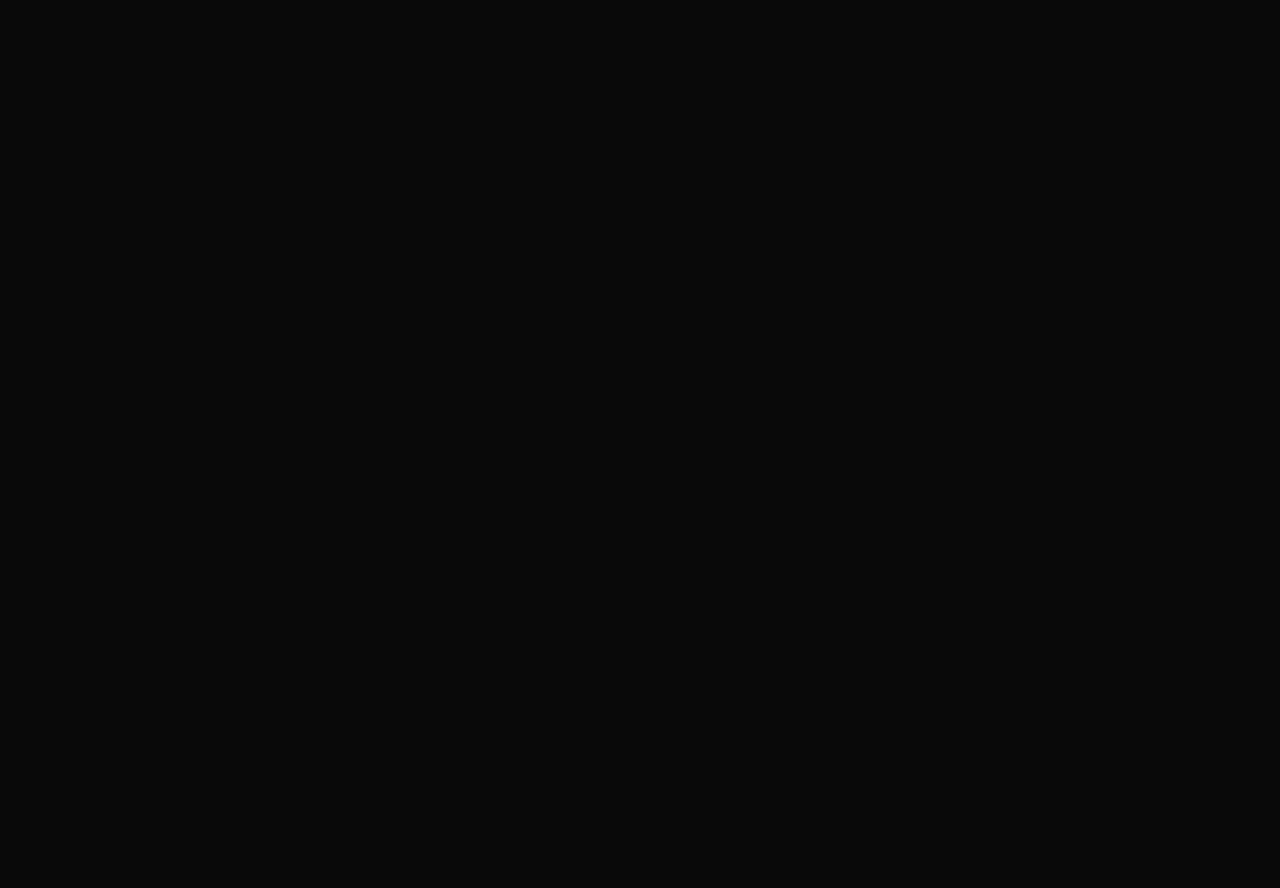
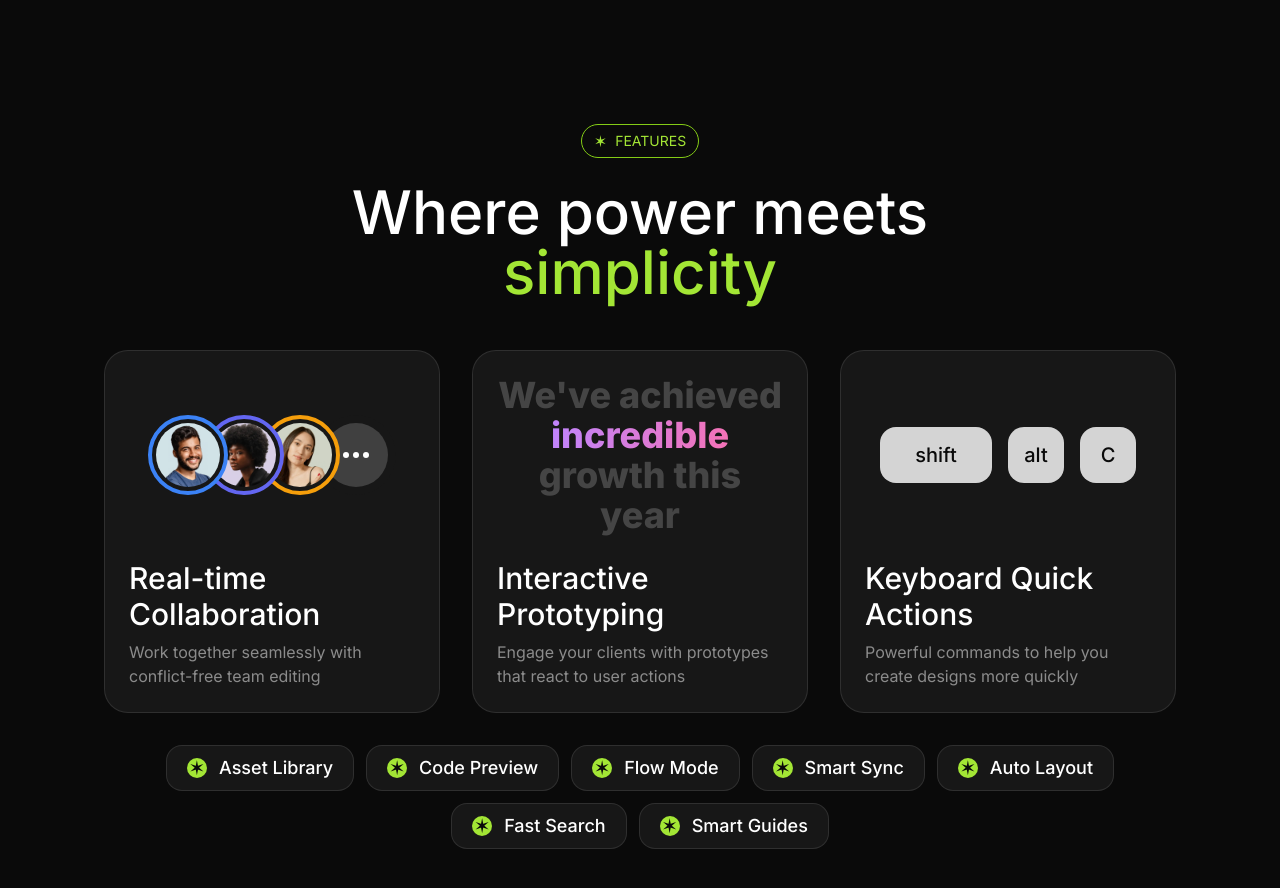
Before and after one commit to pchupchu/next-level-v1--pchupchu, a Next.js app: page / in a window 1280 px wide. Shown: the part 2000-2888 px from the top of the page. Before the commit the page ends 2028 px from the top, so only its background shows below. Built offline with nearby package versions, Linux system fonts and the light colour scheme.

Commit message:
Add Features section

```diff
--- a/src/app/page.tsx
+++ b/src/app/page.tsx
@@ -1,3 +1,4 @@
+import Features from '@/sections/Features';
 import Hero from '@/sections/Hero';
 import Introduction from '@/sections/Introduction';
 import LogoTicker from '@/sections/LogoTicker';
@@ -10,6 +11,7 @@
       <Hero />
       <LogoTicker />
       <Introduction />
+      <Features />
     </>
   );
 }
--- /dev/null
+++ b/src/components/Avatar.tsx
@@ -0,0 +1,22 @@
+import { HTMLAttributes } from 'react';
+
+import { twMerge } from 'tailwind-merge';
+
+export default function Avatar({
+  className,
+  children,
+  ...props
+}: HTMLAttributes<HTMLDivElement>) {
+  return (
+    <div
+      className={twMerge(
+        'size-20 overflow-hidden rounded-full border-4 border-blue-500 bg-neutral-900 p-1',
+        className
+      )}
+      {...props}>
+      {children}
+    </div>
+  );
+}
+
+Avatar;
--- /dev/null
+++ b/src/components/FeatureCard.tsx
@@ -0,0 +1,29 @@
+import { twMerge } from 'tailwind-merge';
+
+interface FeatureCardProps {
+  title: string;
+  description: string;
+  children?: React.ReactNode;
+  className?: string;
+}
+
+export default function FeatureCard({
+  title,
+  description,
+  children,
+  className,
+}: FeatureCardProps) {
+  return (
+    <div
+      className={twMerge(
+        'rounded-3xl border border-white/10 bg-neutral-900 p-6',
+        className
+      )}>
+      <div className='aspect-video'>{children}</div>
+      <div>
+        <h3 className='mt-6 text-3xl font-medium'>{title}</h3>
+        <p className='mt-2 text-white/50'>{description}</p>
+      </div>
+    </div>
+  );
+}
--- /dev/null
+++ b/src/components/Key.tsx
@@ -0,0 +1,20 @@
+import { HTMLAttributes } from 'react';
+
+import { twMerge } from 'tailwind-merge';
+
+export default function Key({
+  className,
+  children,
+  ...props
+}: HTMLAttributes<HTMLDivElement>) {
+  return (
+    <div
+      className={twMerge(
+        'inline-flex size-14 items-center justify-center rounded-2xl bg-neutral-300 text-xl font-medium text-neutral-950',
+        className
+      )}
+      {...props}>
+      {children}
+    </div>
+  );
+}
--- a/src/sections/Features.tsx
+++ b/src/sections/Features.tsx
@@ -1,13 +1,101 @@
+import Image from 'next/image';
+
+import avatar1 from '@/assets/images/avatar-ashwin-santiago.jpg';
+import avatar3 from '@/assets/images/avatar-florence-shaw.jpg';
+import avatar2 from '@/assets/images/avatar-lula-meyers.jpg';
+import Avatar from '@/components/Avatar';
+import FeatureCard from '@/components/FeatureCard';
+import Key from '@/components/Key';
+import Tag from '@/components/Tag';
+
 const features = [
-    "Asset Library",
-    "Code Preview",
-    "Flow Mode",
-    "Smart Sync",
-    "Auto Layout",
-    "Fast Search",
-    "Smart Guides",
+  'Asset Library',
+  'Code Preview',
+  'Flow Mode',
+  'Smart Sync',
+  'Auto Layout',
+  'Fast Search',
+  'Smart Guides',
 ];
 
 export default function Features() {
-    return <div>Features</div>;
+  return (
+    <section className='py-24'>
+      <div className='container'>
+        <div className='flex justify-center'>
+          <Tag>Features</Tag>
+        </div>
+        <h2 className='mx-auto mt-6 max-w-2xl text-center text-6xl font-medium'>
+          Where power meets <span className='text-lime-400'>simplicity</span>
+        </h2>
+        <div className='mt-12 grid grid-cols-1 gap-8 md:grid-cols-4 lg:grid-cols-3'>
+          <FeatureCard
+            className='md:col-span-2 lg:col-span-1'
+            title='Real-time Collaboration'
+            description='Work together seamlessly with conflict-free team editing'>
+            <div className='flex aspect-video items-center justify-center'>
+              <Avatar className='z-40'>
+                <Image className='rounded-full' src={avatar1} alt='avatar' />
+              </Avatar>
+              <Avatar className='z-30 -ml-6 border-indigo-500'>
+                <Image className='rounded-full' src={avatar2} alt='avatar' />
+              </Avatar>
+              <Avatar className='z-20 -ml-6 border-amber-500'>
+                <Image className='rounded-full' src={avatar3} alt='avatar' />
+              </Avatar>
+              <Avatar className='-ml-6 border-transparent'>
+                <div className='inline-flex size-full items-center justify-center gap-1 rounded-full bg-neutral-700'>
+                  {Array.from({ length: 3 }).map((_, i) => {
+                    return (
+                      <span
+                        key={i}
+                        className='inline-flex size-1.5 rounded-full bg-white'></span>
+                    );
+                  })}
+                </div>
+              </Avatar>
+            </div>
+          </FeatureCard>
+          <FeatureCard
+            className='md:col-span-2 lg:col-span-1'
+            title='Interactive Prototyping'
+            description='Engage your clients with prototypes that react to user actions'>
+            <div className='flex aspect-video items-center justify-center'>
+              <p className='text-center text-4xl font-extrabold text-white/20'>
+                We&apos;ve achieved{' '}
+                <span className='bg-gradient-to-r from-purple-400 to-pink-400 bg-clip-text text-transparent'>
+                  incredible
+                </span>{' '}
+                growth this year
+              </p>
+            </div>
+          </FeatureCard>
+          <FeatureCard
+            className='md:col-span-2 md:col-start-2 lg:col-span-1 lg:col-start-auto'
+            title='Keyboard Quick Actions'
+            description='Powerful commands to help you create designs more quickly'>
+            <div className='flex aspect-video items-center justify-center gap-4'>
+              <Key className='w-28'>shift</Key>
+              <Key>alt</Key>
+              <Key>C</Key>
+            </div>
+          </FeatureCard>
+        </div>
+        <div className='mt-8 flex flex-wrap justify-center gap-3'>
+          {features.map((feature) => {
+            return (
+              <div
+                key={feature}
+                className='flex items-center gap-3 rounded-2xl border border-white/10 bg-neutral-900 px-3 py-1.5 md:px-5 md:py-2'>
+                <span className='inline-flex size-5 items-center justify-center rounded-full bg-lime-400 text-xl text-neutral-950'>
+                  &#10038;
+                </span>
+                <span className='font-medium md:text-lg'>{feature}</span>
+              </div>
+            );
+          })}
+        </div>
+      </div>
+    </section>
+  );
 }
```
